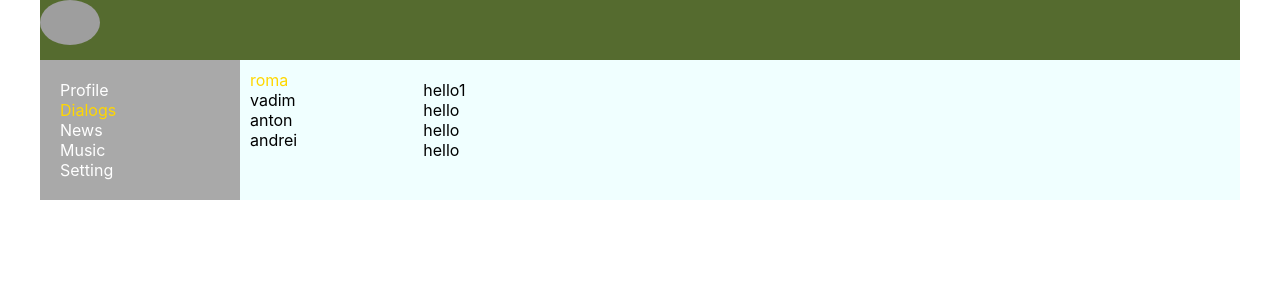
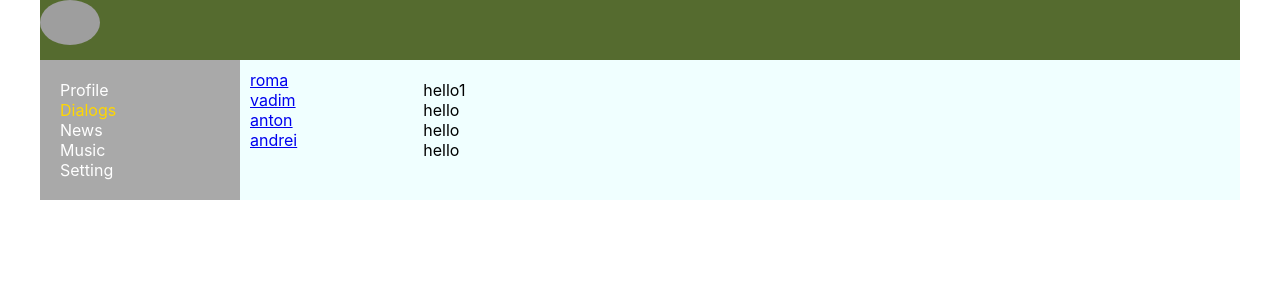
Before and after one commit to Leskevich/samurai-way-main, a React (Create React App) app: page /Dialogs in a window 1280 px wide. Shown: the top 300 px of the page. Built offline with nearby package versions, Linux system fonts and the light colour scheme; grey boxes are pictures that could not be loaded.

Commit message:
lesson...22(NavLink DialogsName)

```diff
--- a/src/Components/Dialogs/Dialogs.tsx
+++ b/src/Components/Dialogs/Dialogs.tsx
@@ -1,14 +1,23 @@
 import React from 'react';
 import s from './Dialogs.module.css'
+import {NavLink} from "react-router-dom";
 
 export const Dialogs = () => {
     return (
         <div className={s.dialogs}>
             <div className={s.dialogsName}>
-                <div className={s.name + ' ' + s.active}>roma</div>
-                <div className={s.name}>vadim</div>
-                <div className={s.name}>anton</div>
-                <div className={s.name}>andrei</div>
+                <div className={s.name + ' ' + s.active}>
+                    <NavLink to={'/Dialogs/1'}>roma</NavLink>
+                </div>
+                <div className={s.name}>
+                    <NavLink to={'/Dialogs/2'}>vadim</NavLink>
+                </div>
+                <div className={s.name}>
+                    <NavLink to={'/Dialogs/3'}>anton</NavLink>
+                </div>
+                <div className={s.name}>
+                    <NavLink to={'/Dialogs/4'}>andrei</NavLink>
+                </div>
             </div>
             <div className={s.dialogMessage}>
                 <div className={s.message}>hello1</div>
```
